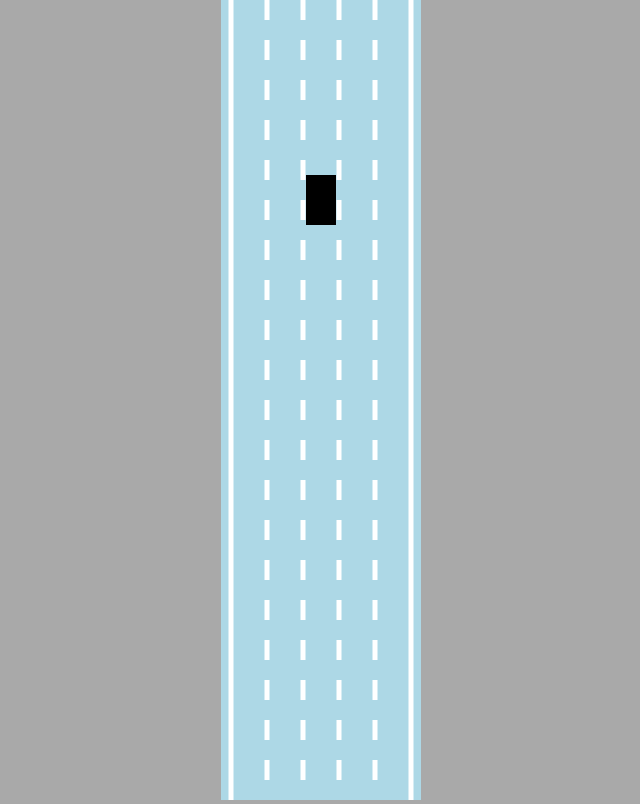
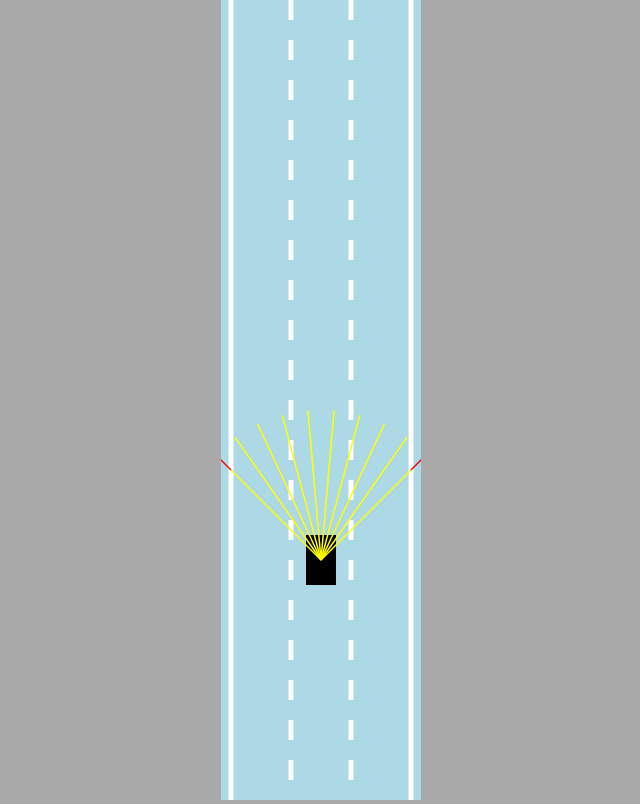
Before and after one commit to mitkosl/SelfDrivingCar, a plain HTML site: page index.html in a window 1280 px wide. Shown: the whole page, without its empty margins (319-959 px from the left). Drawn offline with Linux system fonts and the light colour scheme.

Commit message:
Implemeted Sensor on Car and rays to detect collisions with objects

```diff
--- a/car.js
+++ b/car.js
@@ -12,10 +12,13 @@ class Car {
         this.angle=0;
 
 
+        this.sensor = new Sensor(this);
         this.controls = new Controls();
     }
-    update(){
+
+    update(borders){
         this.#move();
+        this.sensor.update(borders);
     }
 
     draw(context){
@@ -31,6 +34,8 @@ class Car {
             );
         context.fill();
         context.restore();
+
+        this.sensor.draw(context);
     }
 
     #move(){
--- a/index.html
+++ b/index.html
@@ -5,6 +5,7 @@
     </head>
     <body>
         <canvas id="mainCanvas" />
+        <script src="sensor.js"></script>
         <script src="utils.js"></script>
         <script src="road.js"></script>
         <script src="controls.js"></script>
--- a/main.js
+++ b/main.js
@@ -4,15 +4,22 @@ canvas.width = 200;
 
 const context = canvas.getContext("2d");
 const road = new Road(canvas.width/2, canvas.width*0.9);
-const car = new Car(100,200,30,50);
-car.draw(context);
+const car = new Car(road.getLaneCenter(1),200,30,50);
+// car.draw(context);
 
 animate();
 
 function animate(){
-    car.update();
+    car.update(road.borders);
     canvas.height = window.innerHeight;
+
+    context.save();
+    context.translate(0, -car.y + canvas.height*0.7);
+
+
     road.draw(context);
     car.draw(context);
+
+    context.restore();
     requestAnimationFrame(animate);
 }
--- a/road.js
+++ b/road.js
@@ -1,5 +1,5 @@
 class Road{
-    constructor(x,width,laneCount=5)
+    constructor(x,width,laneCount=3)
     {
         this.x = x;
         this.width = width;
@@ -11,24 +11,44 @@ class Road{
         const infinity = 1000000;
         this.top = -infinity;
         this.bottom = infinity;
+
+        const topLeft={x:this.left, y: this.top};
+        const topRight={x:this.right, y: this.top};
+        const bottomLeft={x:this.left, y: this.bottom};
+        const bottomRight={x:this.right, y: this.bottom};
+        this.borders = [
+            [topLeft, bottomLeft],
+            [topRight,bottomRight]
+        ]
+    }
+
+    getLaneCenter(laneIndex)
+    {
+        const laneWidth = this.width/this.laneCount;
+        return this.left+laneWidth/2 +
+         Math.min(laneIndex,this.laneCount -1)*laneWidth;
     }
 
     draw(cont){
         cont.lineWidth=5;
         cont.strokeStyle="white";
 
-       for(let i=0;i<=this.laneCount;i++){
+       for(let i=1;i<=this.laneCount-1;i++){
             const x = lerp(this.left,this.right,i/this.laneCount);
 
-            if(i>0 && i <this.laneCount)
-                cont.setLineDash([20,20]);
-            else
-                cont.setLineDash([]);
-
+            cont.setLineDash([20,20]);
             cont.beginPath();
             cont.moveTo(x,this.top);
             cont.lineTo(x,this.bottom);
             cont.stroke();
-       }
+        }
+        cont.setLineDash([]);
+        this.borders.forEach(border =>
+            {
+                cont.beginPath();
+                cont.moveTo(border[0].x,border[0].y);
+                cont.lineTo(border[1].x,border[1].y);
+                cont.stroke();
+            });
     }
 }
--- /dev/null
+++ b/sensor.js
@@ -0,0 +1,81 @@
+class Sensor {
+    constructor(car){
+        this.car = car;
+        this.rayCount = 10;
+        this.rayLength = 150;
+        this.raySpread = Math.PI/2;
+
+        this.rays = [];
+        this.readings = [];
+    }
+
+    update(borders){
+        this.#castRays();
+        this.readings = [];
+        for (let i = 0; i < this.rays.length; i++) {
+            this.readings.push(this.#getReadings(this.rays[i],borders));
+        }
+    }
+
+    #getReadings(ray, borders){
+        let touches = [];
+
+        for (let i = 0; i < borders.length; i++) {
+            const touch = getIntersection(ray[0], ray[1], borders[i][0], borders[i][1]);
+            if(touch){
+                touches.push(touch);
+            }
+        }
+
+        if(touches.length == 0){
+            return null;
+        }
+        else{
+            const offsets = touches.map(t => t.offset);
+            const minOffset = Math.min(...offsets);
+            return touches.find(t => t.offset == minOffset);
+        }
+    }
+
+    #castRays(){
+        this.rays = [];
+        for (let i = 0; i < this.rayCount; i++) {
+            const rayAngle = lerp(
+                this.raySpread/2,
+                -this.raySpread/2,
+                this.rayCount == 1 ? 0.5 : i/(this.rayCount-1)
+            ) + this.car.angle;
+
+            const start = {x: this.car.x, y: this.car.y};
+            const end = {
+                x: this.car.x - Math.sin(rayAngle)*this.rayLength,
+                y:this.car.y - Math.cos(rayAngle)*this.rayLength
+            };
+            this.rays.push([start,end]);
+        }
+    }
+
+    draw(cont){
+        for (let i = 0; i < this.rayCount; i++) {
+
+            let end = this.rays[i][1];
+            if(this.readings[i]){
+                end = this.readings[i];
+            }
+
+            cont.beginPath();
+            cont.lineWidth = 1.5;
+            cont.strokeStyle = "yellow";
+            cont.moveTo(this.rays[i][0].x, this.rays[i][0].y);
+            cont.lineTo(end.x, end.y);
+            cont.stroke();
+
+            cont.beginPath();
+            cont.lineWidth = 1.5;
+            cont.strokeStyle = "red";
+            cont.moveTo(this.rays[i][1].x, this.rays[i][1].y);
+            cont.lineTo(end.x, end.y);
+            cont.stroke();
+        }
+    }
+}
--- a/utils.js
+++ b/utils.js
@@ -1,3 +1,22 @@
 function lerp(A,B,t){
     return A + (B-A)*t;
 }
+
+function getIntersection(A,B,C,D){
+    const tTop = (D.x-C.x)*(A.y-C.y)-(D.y-C.y)*(A.x-C.x);
+    const uTop = (A.x-B.x)*(C.y-A.y)-(A.y-B.y)*(C.x-A.x);
+    const bottom = (B.x-A.x)*(D.y-C.y)-(B.y-A.y)*(D.x-C.x);
+
+    if(bottom != 0){
+        const t = tTop/bottom;
+        const u = uTop/bottom;
+        if(t >= 0 && t <= 1 && u >= 0 && u <= 1){
+            return{
+                x: lerp(A.x, B.x, t),
+                y: lerp(A.y, B.y, t),
+                offset: t
+            }
+        }
+    }
+    return null;
+}
```
